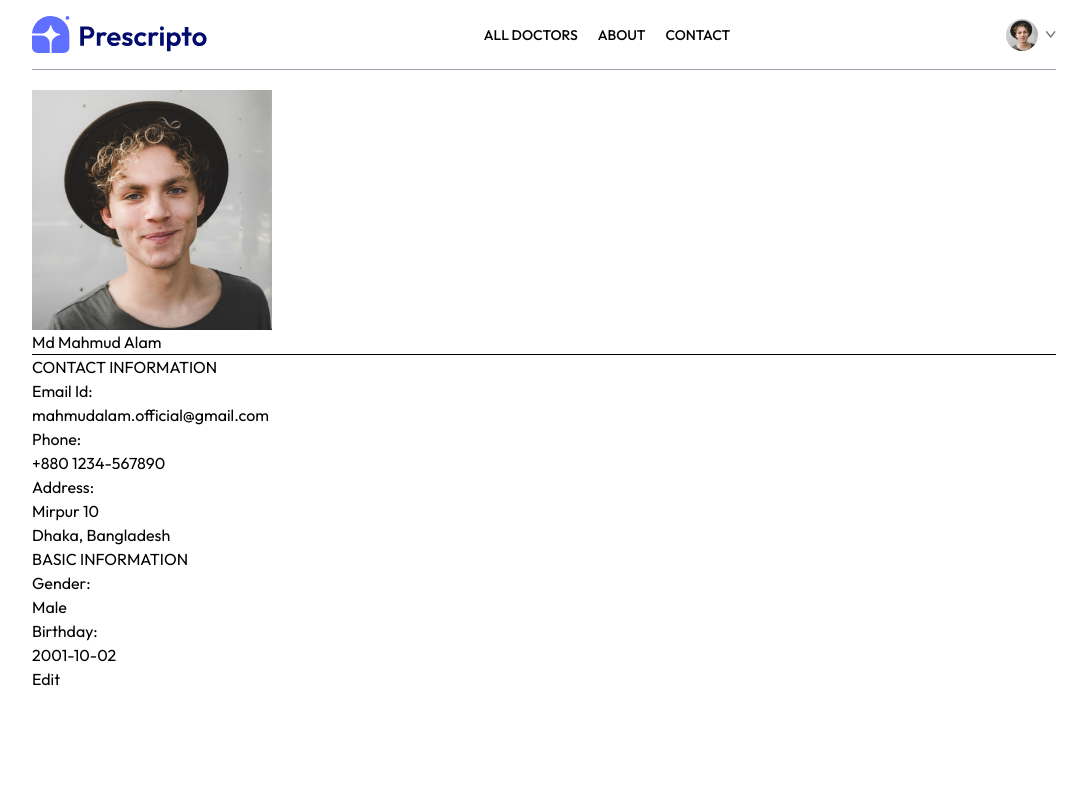
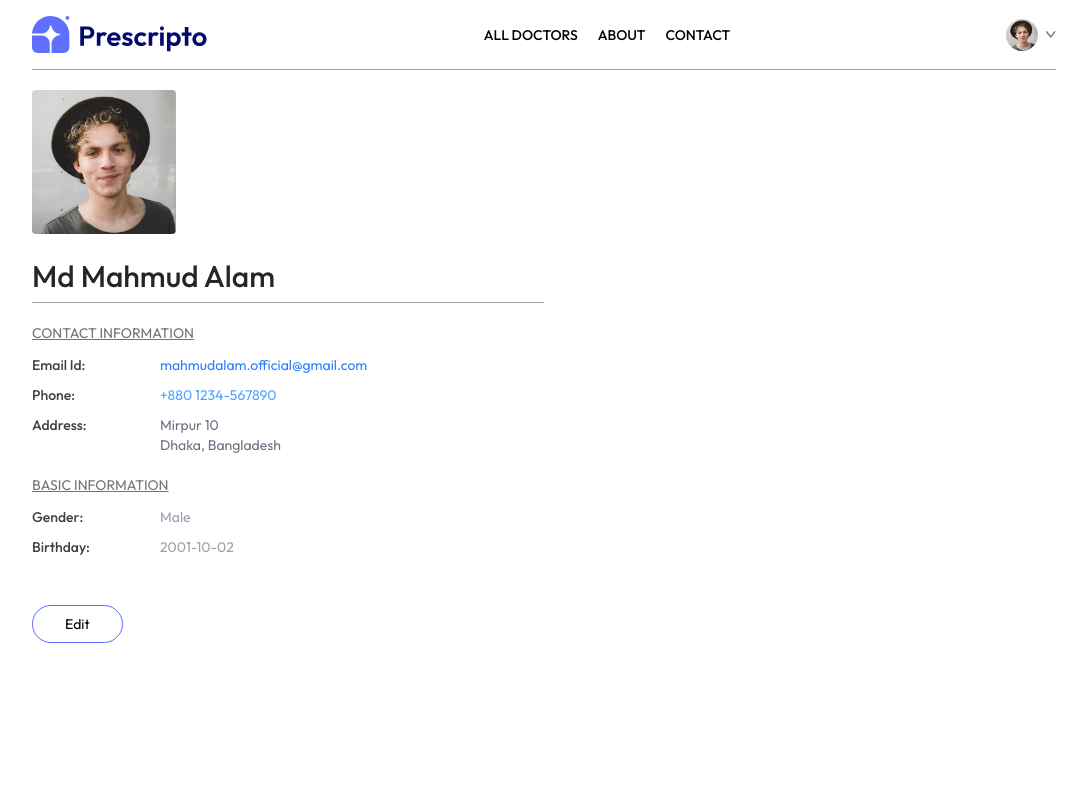
Before and after one commit to DhirajNeupane-999/Appartment-booking-system, a React (Vite) app in the folder frontend/: page /profile in a window 1280 px wide. Shown: the top 800 px of the page, without its empty margins (96-1183 px from the left). Built offline with nearby package versions, Linux system fonts and the light colour scheme.

Commit message:
add css into profile page

```diff
--- a/frontend/src/pages/Profile.jsx
+++ b/frontend/src/pages/Profile.jsx
@@ -19,10 +19,11 @@
   const [isEdit, setIsEdit] = useState(false);
 
   return (
-    <div>
-      <img src={userData.image} alt="" />
+    <div className="max-w-lg flex flex-col gap-2 text-sm">
+      <img className="w-36 rounded" src={userData.image} alt="" />
       {isEdit ? (
         <input
+          className="bg-gray-50 text-3xl font-medium max-w-60 mt-4"
           onChange={(e) =>
             setUserData((prev) => ({ ...prev, name: e.target.value }))
           }
@@ -30,17 +31,20 @@
           type="text"
         />
       ) : (
-        <p>{userData.name}</p>
+        <p className="text-3xl font-medium text-neutral-800 mt-4">
+          {userData.name}
+        </p>
       )}
-      <hr />
+      <hr className="bg-zinc-400 h-[1px] border-none" />
       <div>
-        <p>CONTACT INFORMATION</p>
-        <div>
-          <p>Email Id:</p>
-          <p>{userData.email}</p>
-          <p>Phone:</p>
+        <p className="text-neutral-500 underline mt-3">CONTACT INFORMATION</p>
+        <div className="grid grid-cols-[1fr_3fr] gap-y-2.5 mt-3 text-neutral-700">
+          <p className="font-medium">Email Id:</p>
+          <p className="text-blue-500">{userData.email}</p>
+          <p className="font-medium">Phone:</p>
           {isEdit ? (
             <input
+              className="bg-gray-100 max-w-52"
               onChange={(e) =>
                 setUserData((prev) => ({ ...prev, phone: e.target.value }))
               }
@@ -48,12 +52,13 @@
               type="text"
             />
           ) : (
-            <p>{userData.phone}</p>
+            <p className="text-blue-400">{userData.phone}</p>
           )}
-          <p>Address:</p>
+          <p className="font-medium">Address:</p>
           {isEdit ? (
             <p>
               <input
+                className="bg-gray-50"
                 onChange={(e) =>
                   setUserData((prev) => ({
                     ...prev,
@@ -65,6 +70,7 @@
               />
               <br />
               <input
+                className="bg-gray-50"
                 onChange={(e) =>
                   setUserData((prev) => ({
                     ...prev,
@@ -76,7 +82,7 @@
               />
             </p>
           ) : (
-            <p>
+            <p className="text-gray-500">
               {userData.address.line1}
               <br />
               {userData.address.line2}
@@ -85,11 +91,12 @@
         </div>
       </div>
       <div>
-        <p>BASIC INFORMATION</p>
-        <div>
-          <p>Gender:</p>
+        <p className="text-neutral-500 underline mt-3">BASIC INFORMATION</p>
+        <div className="grid grid-cols-[1fr_3fr] gap-y-2.5 mt-3 text-neutral-700">
+          <p className="font-medium">Gender:</p>
           {isEdit ? (
             <select
+              className="max-w-20 bg-gray-100"
               onChange={(e) =>
                 setUserData((prev) => ({ ...prev, gender: e.target.value }))
               }
@@ -100,12 +107,12 @@
               <option value="Others">Others</option>
             </select>
           ) : (
-            <p>{userData.gender}</p>
+            <p className="text-gray-400">{userData.gender}</p>
           )}
-          <p>Birthday:</p>
-          {
-            isEdit ? (
+          <p className="font-medium">Birthday:</p>
+          {isEdit ? (
             <input
+              className="bg-gray-100 max-w-28"
               onChange={(e) =>
                 setUserData((prev) => ({ ...prev, dob: e.target.value }))
               }
@@ -113,17 +120,26 @@
               type="date"
             />
           ) : (
-              <p>{userData.dob}</p>
-            )
-          }
+            <p className="text-gray-400">{userData.dob}</p>
+          )}
         </div>
       </div>
-      <div>
-        {
-          isEdit
-            ? <button onClick={() => setIsEdit(false)}>Save</button>
-            : <button onClick={() => setIsEdit(true)}>Edit</button>
-        }
+      <div className="mt-10">
+        {isEdit ? (
+          <button
+            className="border border-primary px-8 py-2 rounded-full hover:bg-primary hover:text-white transition-all"
+            onClick={() => setIsEdit(false)}
+          >
+            Save
+          </button>
+        ) : (
+          <button
+            className="border border-primary px-8 py-2 rounded-full hover:bg-primary hover:text-white transition-all"
+            onClick={() => setIsEdit(true)}
+          >
+            Edit
+          </button>
+        )}
       </div>
     </div>
   );
```
Lines whose indentation alone changed are shown as unchanged.
